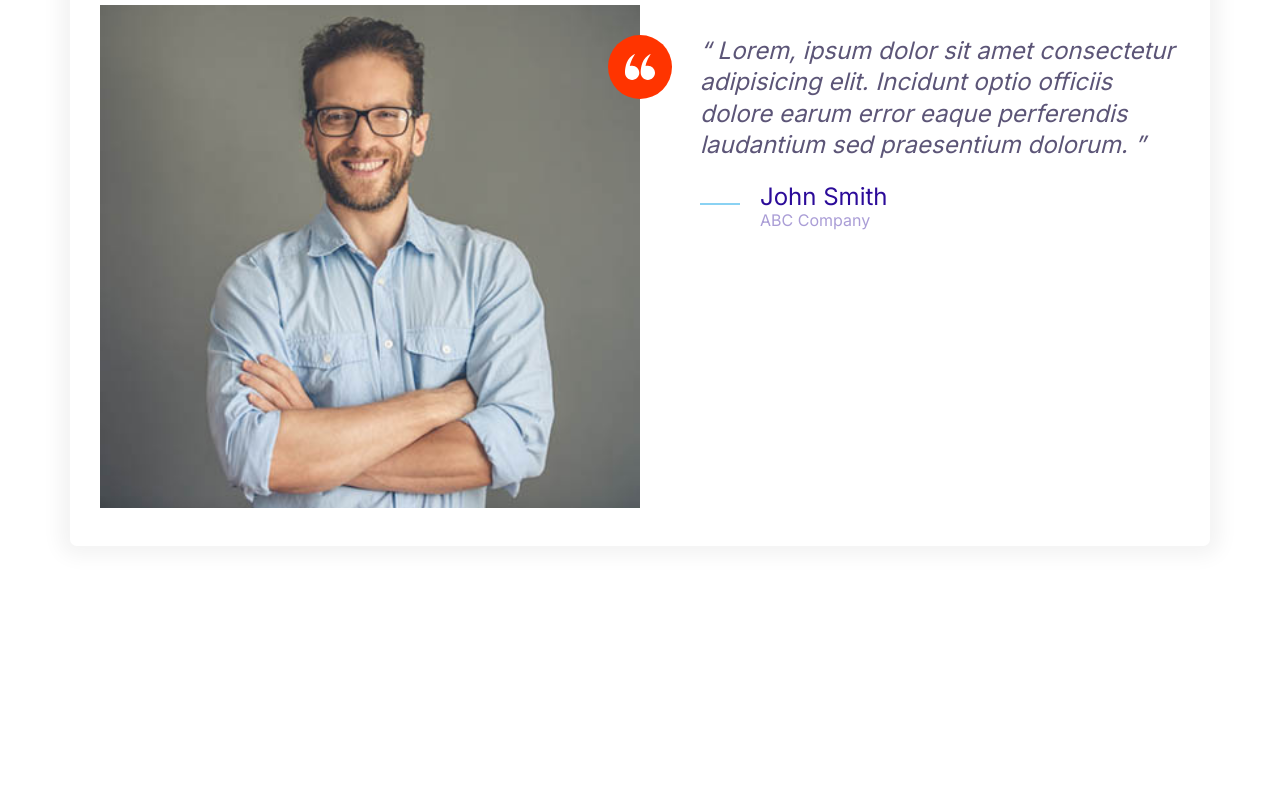
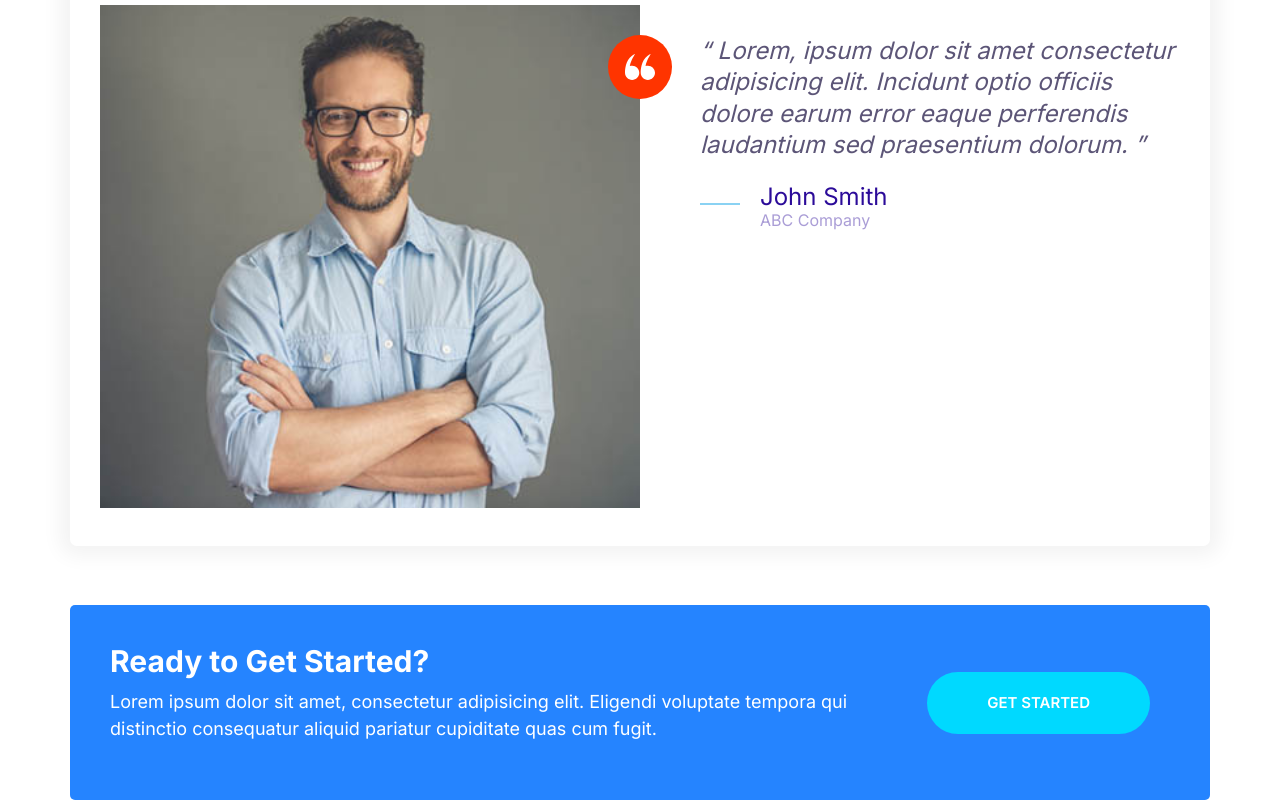
Before and after one commit to endysonendy/Fresty, a plain HTML site: page index.html in a window 1280 px wide. Shown: the part 5177-5977 px from the top of the page. Before the commit the page ends 5782 px from the top, so only its background shows below. Drawn offline with nearby package versions, Linux system fonts and the light colour scheme.

Commit message:
Build callout section

```diff
--- a/index.html
+++ b/index.html
@@ -335,6 +335,22 @@
       </div>
     </div>
   </section>
+  <div class="container">
+    <div class="callout callout--primary callout-signup">
+      <div class="grid grid--cols-2">
+        <div class="callout__content">
+          <h2 class="callout__heading">Ready to Get Started?</h2>
+          <p>
+            Lorem ipsum dolor sit amet, consectetur adipisicing elit. Eligendi
+            voluptate tempora qui distinctio consequatur aliquid pariatur
+            cupiditate quas cum fugit.
+          </p>
+        </div>
+        <a href="#" class="btn btn--secondary btn--stretched">Get Started</a>
+      </div>
+    </div>
+  </div>
+
 
   <script src="js/main.js"></script>
   <script src="https://unpkg.com/aos@next/dist/aos.js"></script>
```
